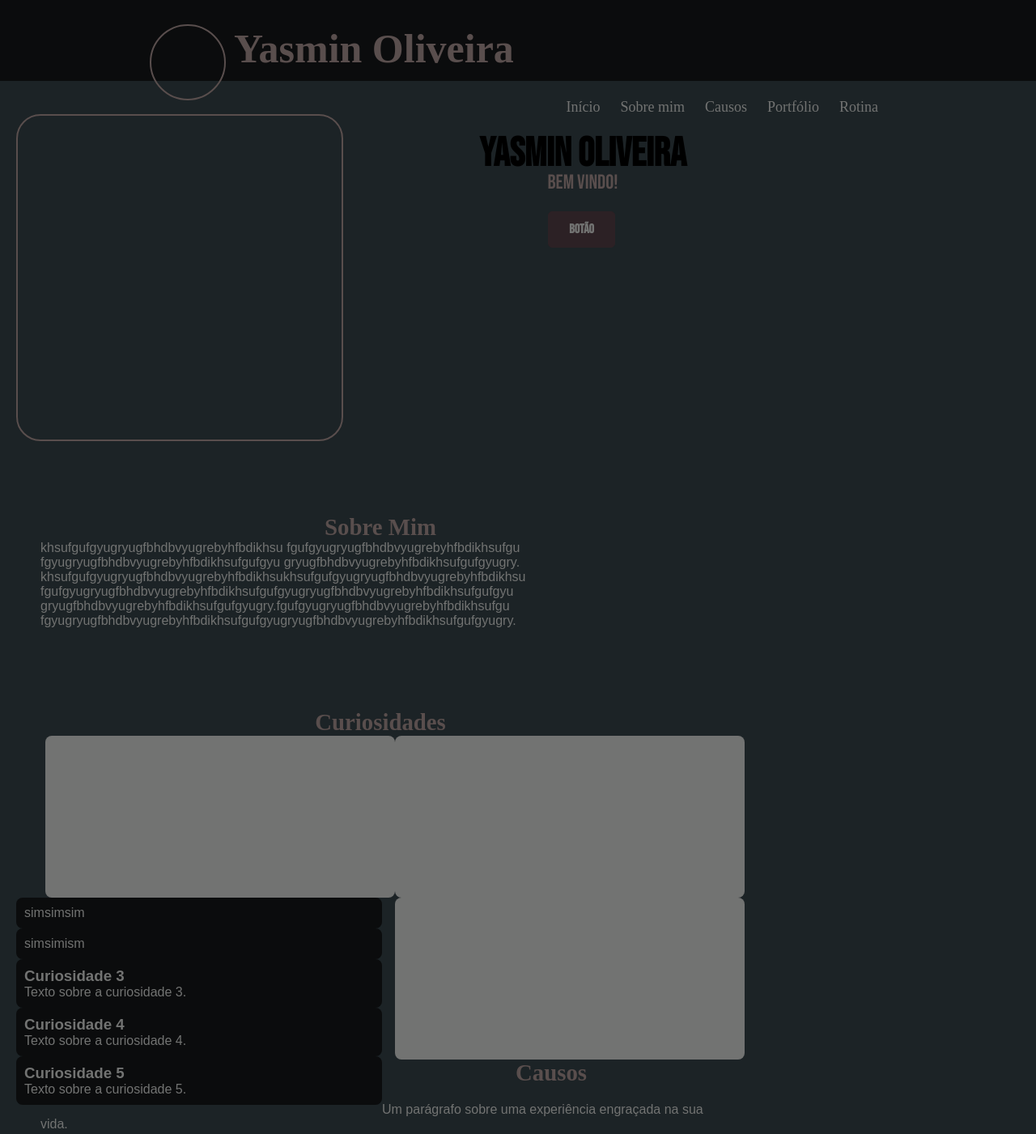
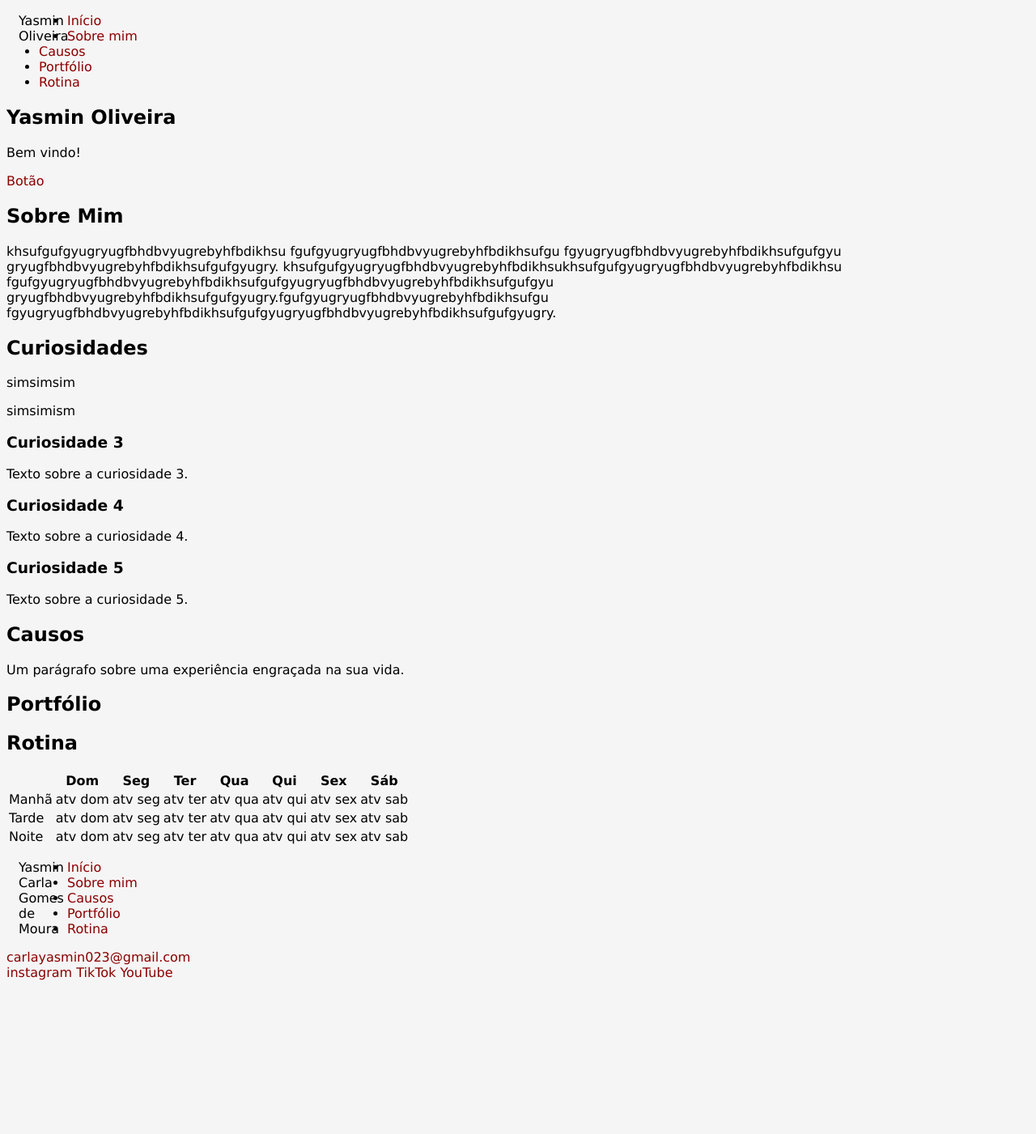
Before and after one commit to YasminCarla/aweb, a plain HTML site: page index.html in a window 1280 px wide. Shown: the top 1401 px of the page at 81% size. After the commit the page ends 1219 px from the top, so only its background shows below. Drawn offline with Linux system fonts and the light colour scheme.

Commit message:
Update style.css

```diff
--- a/style.css
+++ b/style.css
@@ -1,368 +1,56 @@
-* {
-    margin: 0;
-    padding: 0;
+body {
+    background-color: whitesmoke;
+    font-family:'Lucida Sans', 'Lucida Sans Regular', 'Lucida Grande', 'Lucida Sans Unicode', Geneva, Verdana, sans-serif;
 }
 
-body {
-    font-family: 'Libertinus Sans', sans-serif;
-    background-color: #1C2326;
-    color: #727372;
-    padding-top: 90px;
+.bimestre {
+    width: 400px;
+    height: 200px;
+    margin: 10px;
+    padding: 2px 10px;
 }
 
-.header {
-    background-color: #0B0C0D;
-    width: 100%;
-    position: fixed;
-    top: 0;
-    left: 0;
-    height: 100px;
+.bimImpar {
+    background-color: lightgreen;
 }
 
-.header-inner {
-    font-family: 'Libertinus Serif', serif;
-    width: 900px;
-    margin: 0 auto;
-    padding-top: 30px;
-    padding-left: 10px;
-    padding-right: 20px;
-    .site-title{
-    font-family: 'Libertinus Serif', serif;
-        font-size: 50px;
-        font-weight: 700;
-        color: #594E4D;
-        float: left;
-        margin-left: 10px;
-        line-height: 60px;
-    }
-
-    .nav{
-        font-size: 20px;
-        margin-top: 90px;
-        padding-right: -50px;
-        float: right;
-
-    }
-
+.bimPar {
+    background-color: lightsalmon;
 }
 
 .logo {
+    width: 40px;
     float: left;
-    height: 90px;
-    line-height: 90px;
+    padding-right: 20px;
+    margin-left: 15px;
 }
 
-.logo-img {
-    width: 90px;
-    height: 90px;
-    border-radius: 50%;
-    background-image: url(img/yas.jpg);
-    background-size: cover;
-    background-position: center;
-    border: 2px solid #594E4D;
-    float: left;
+a:link,
+a:visited {
+    color: darkred;
+    text-decoration: none;
+}
+a:hover {
+    color: red;
+    text-decoration: underline;
 }
 
-.block-image-placeholder {
-    position: relative;
-    width: 400px;
-    height: 400px;
-    border-radius: 30px;
-    background-image: url(img/yas2.jpg);
-    background-size: cover;
-    background-position: center;
-    border: 2px solid #594E4D;
-    margin-top: -100px;
+.ifrn {
+    color: rgb(80, 80, 80);
+    font-size: small;
 }
 
-.nav ul {
-    width: 100%;
-}
-
-.nav li {
-    display: inline-block;
-    margin-left: 20px;
-}
-
-.nav a {
-    text-decoration: none;
-    color: #727372;
-    font-size: 0.9em;
-    transition: color 0.3s;
-}
-
-.nav a:hover {
-    color: #594E4D;
-}
-
-
-.content-container {
-    width: 900px;
-    margin: -500;
-    padding-left: 20px;
-    padding-right: 20px;
-}
-
-.hero-secao {
-    text-align: center;
-    padding-top: 150px;
-    padding-bottom: 50px;
-}
-
-
-
-.hero-titulo {
-    font-size: 50px;
-    font-weight: 800;
-    font-family: "Bebas Neue", sans-serif;
-    color: #000000;
-    margin-top: -80px;
-    margin-left: 500px;
-}
-.hero-subtitulo{
-    font-size: 25px;
-    font-weight: 400;
-    font-family: "Bebas Neue", sans-serif;
-    color: #594E4D;
-    margin-top: -10px;
-    margin-left: 500px;
-
-}
-
-.cta-button {
-    background-color: #2C2125;
-    font-family: "Bebas Neue", sans-serif;
-    color: #727372;
-    padding: 12px 25px;
-    text-decoration: none;
-    border: 1px solid #2C2125;
-    border-radius: 5px;
-    font-weight: 800;
-    transition: background-color 0.3s;
-    margin-top: 20px;
-    position: relative;
-    float: right;
-    right: 160px;
-}
-
-.cta-button:hover {
-    background-color: #594E4D;
-    color: #0B0C0D;
-}
-
-
-
-#sobre, #curiosidades, #causos, #portfolio, #rotina {
-    margin-top: 10px;
-    padding: 30px;
-}
-
-h2 {
-    font-family: 'Libertinus Serif', serif;
-    font-size: 1.8em;
-    font-weight: 700;
-    text-align: center;
-    color: #594E4D;
-    margin-top: 0;
-}
-
-#sobre p, #causos p {
-    color: #727372;
-    margin-top: 20px;
-}
-
-
-.curiosidade-item {
-    overflow: hidden;
-    margin-top: 40px;
-}
-
-.curiosidade-item h3 {
-    font-family: 'Libertinus Serif', serif;
-    color: #594E4D;
-    font-size: 1.5em;
-    margin-top: 0;
-}
-
-.curiosidade-item p {
-    color: #727372;
-    margin-top: 10px;
-}
-
-.curiosidade-texto {
-    width: 48%;
-    float: left;
-    padding: 10px;
-    background-color: #0B0C0D;
-    border-radius: 8px;
-}
-
-
-.curiosidade-imagem1 {
-    width: 48%;
-    height: 200px;
-    float: right;
-    background-color: #727372;
-    background-image: url('');
-    background-size: cover;
-    background-position: center;
-    border-radius: 8px;
-}
-.curiosidade-imagem2 {
-    width: 48%;
-    height: 200px;
-    float: right;
-    background-color: #727372;
-    background-image: url('');
-    background-size: cover;
-    background-position: center;
-    border-radius: 8px;
-}
-.curiosidade-imagem3 {
-    width: 48%;
-    height: 200px;
-    float: right;
-    background-color: #727372;
-    background-image: url('');
-    background-size: cover;
-    background-position: center;
-    border-radius: 8px;
-}
-
-
-/* Seção Portfólio (Galeria de Imagens) */
-#portfolio {
+.titulo {
+    width: 400px;
+    margin: 40px 0;
+    padding: 0px 10px;
     text-align: center;
 }
 
-.gallery-grid {
-    overflow: hidden;
-    width: 100%;
+h1 {
+    font-size: 30px;
 }
 
-.gallery-card {
-    width: 210px;
-    height: 150px;
-    background-color: #0B0C0D;
-    border: 1px solid #594E4D;
-    border-radius: 8px;
-    float: left;
-    margin-left: 10px;
-    margin-top: 20px;
+.topo {
+    width: 400px;
 }
-
-.gallery-card:first-child {
-    margin-left: 0;
-}
-
-/* Seção Rotina (Tabela) */
-#rotina {
-    text-align: center;
-}
-
-.rotina-table {
-    width: 100%;
-    border-collapse: collapse;
-    background-color: #0B0C0D;
-    border-radius: 8px;
-    border: 1px solid #1C2326;
-    margin-top: 20px;
-}
-
-.rotina-table th,
-.rotina-table td {
-    padding: 15px;
-    border: 1px solid #1C2326;
-    text-align: center;
-    font-size: 0.95em;
-    color: #727372;
-}
-
-.rotina-table th {
-    background-color: #2C2125;
-    color: #fff;
-    font-weight: 500;
-}
-
-/* Footer */
-.footer {
-    background-color: #0B0C0D;
-    color: #fff;
-    padding: 40px 20px;
-    margin-top: 40px;
-}
-
-.footer-inner {
-    width: 900px;
-    margin: 0 auto;
-    overflow: hidden;
-    padding: 20px;
-}
-
-.footer-column {
-    width: 300px;
-    float: left;
-}
-
-.footer-column:last-child {
-    float: right;
-    text-align: right;
-}
-
-.footer-column .site-title,  .footer-column h4 {
-    color: #727372;
-}
-
-
-.site-map ul {
-    margin-top: 10px;
-}
-/* Footer */
-.footer {
-    background-color: #0B0C0D;
-    color: #fff;
-    padding: 40px 20px;
-    margin-top: 40px;
-}
-
-.footer-inner {
-    width: 900px;
-    margin: 0 auto;
-    overflow: hidden;
-    padding: 20px;
-}
-
-.footer-column {
-    width: 300px;
-    float: left;
-}
-
-.footer-column:last-child {
-    float: right;
-    text-align: right;
-}
-
-.footer-column .site-title,
-.footer-column h4 {
-    color: #727372;
-}
-
-.site-map ul {
-    margin-top: 10px;
-    padding-left: 0;
-}
-
-.site-map li {
-    list-style: none;
-}
-
-.site-map a {
-    text-decoration: none;
-    color: #727372;
-    font-size: 0.9em;
-    transition: color 0.3s;
-}
-
-.site-map a:hover {
-    color: #594E4D;
-}
```
